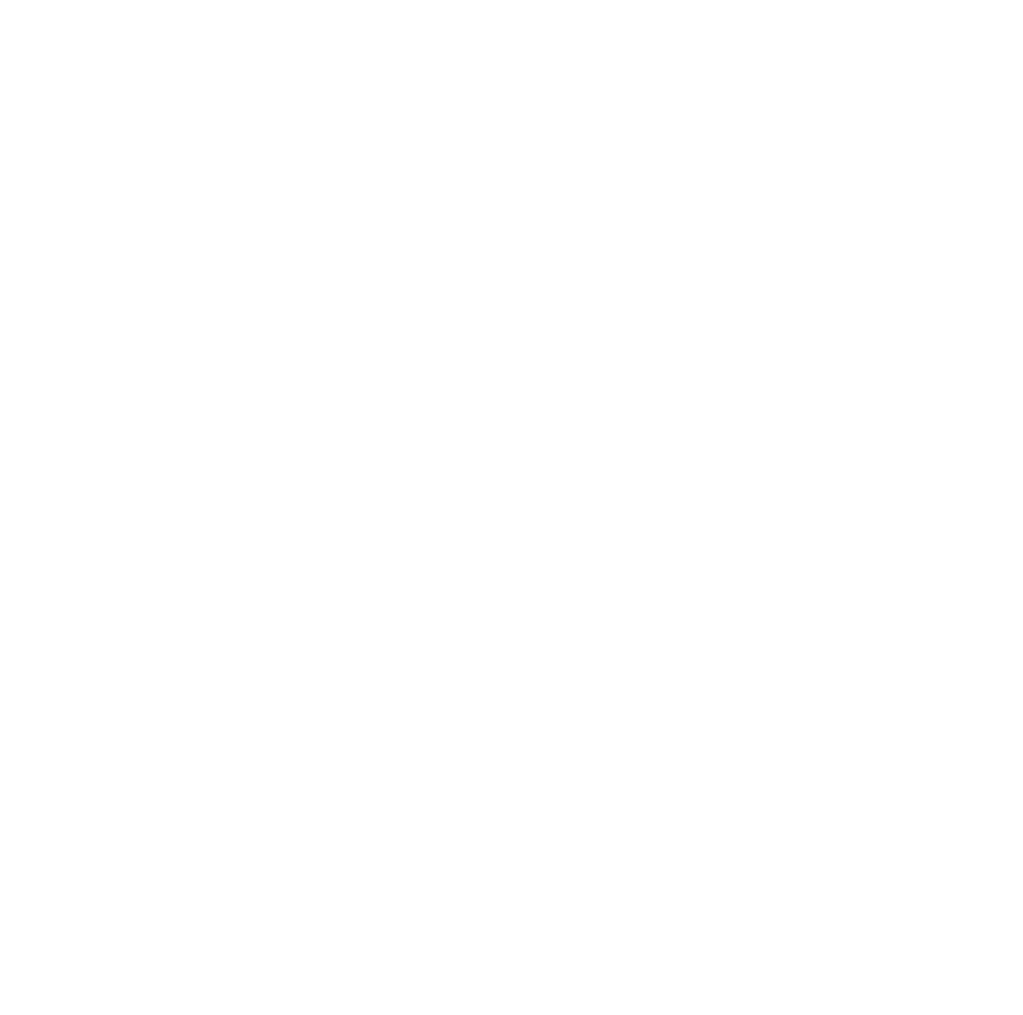
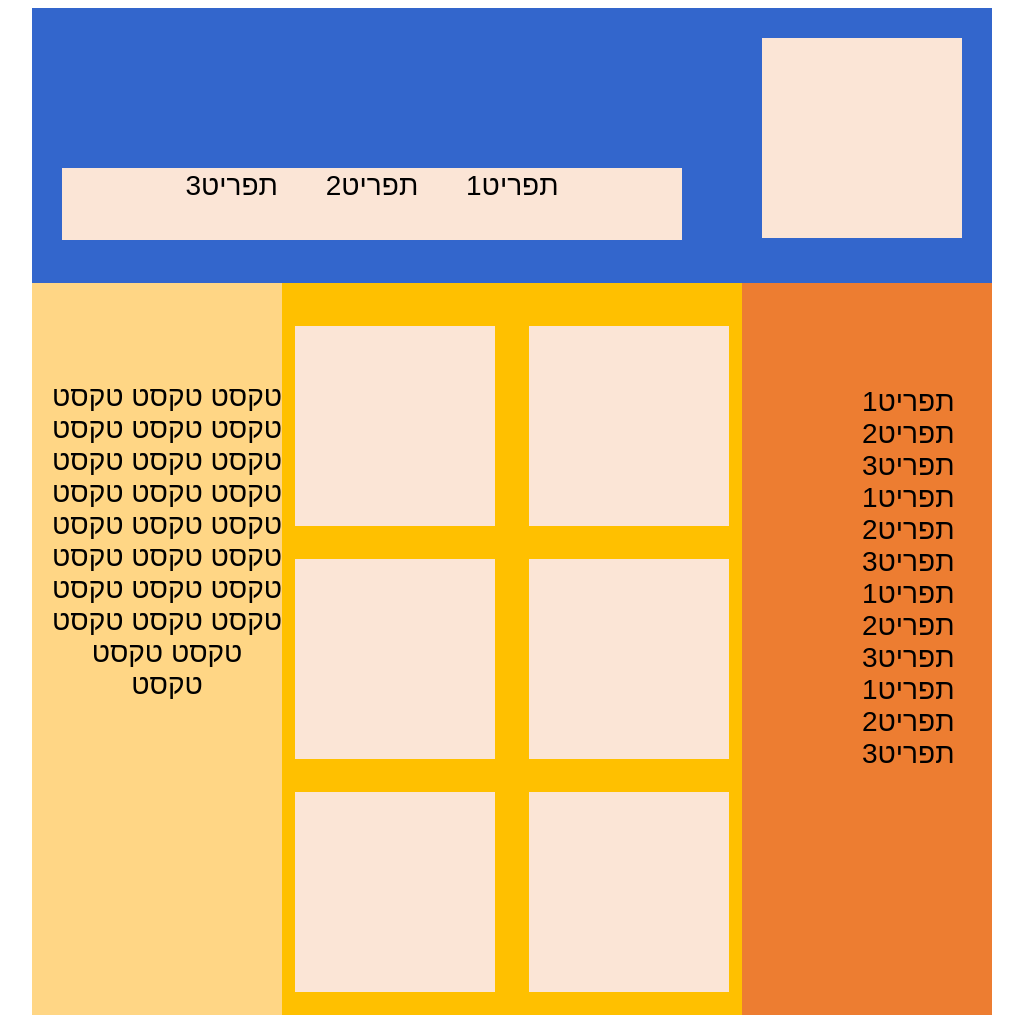
Before and after one commit to haimhi/Prog_WebAppCourse, a plain HTML site: page session4/index.html in a window 1280 px wide. Shown: the top 1015 px of the page, without its empty margins (128-1151 px from the left). Before the commit the page ends 800 px from the top, so only its background shows below. Drawn offline with Linux system fonts and the light colour scheme.

Commit message:
wrapping up

```diff
--- a/session4/index.html
+++ b/session4/index.html
@@ -6,19 +6,58 @@
     <meta charset="UTF-8" />
     <meta http-equiv="X-UA-Compatible" content="IE=edge" />
     <meta name="viewport" content="width=device-width, initial-scale=1.0" />
-    <title>Divs...</title>
+    <link rel="stylesheet" href="./stylesheets/style.css" />
+    <title>Divs and Floats</title>
 </head>
 
-<body>
-    <div id="page">
+<body dir="rtl">
+    <div id="body-content">
         <div id="nav">
-
+            <div id="navbar">
+                <div class="navbar-items">תפריט1</div>
+                <div class="navbar-items">תפריט2</div>
+                <div class="navbar-items">תפריט3</div>
+            </div>
+            <div class="white-box"></div>
         </div>
         <div id="main">
+            <div class="left-article">
+                <p>
+                    טקסט טקסט טקסט טקסט טקסט טקסט טקסט טקסט טקסט טקסט טקסט טקסט טקסט
+                    טקסט טקסט טקסט טקסט טקסט טקסט טקסט טקסט טקסט טקסט טקסט<br />
+                    טקסט טקסט<br />
+                    טקסט<br />
+                </p>
+            </div>
+            <div class="center-article">
+                <div class="white-box-wrapper">
+                    <div class="white-box"></div>
+                    <div class="white-box"></div>
+                    <div class="white-box"></div>
+                    <div class="white-box"></div>
+                    <div class="white-box"></div>
+                    <div class="white-box"></div>
+                </div>
+            </div>
+            <div class="right-article">
+                <div class="right-article-content">
+                    <p>
+                        תפריט1 תפריט2 תפריט3
+                        תפריט1 תפריט2 תפריט3
+                        תפריט1 תפריט2 תפריט3
+                        תפריט1 תפריט2 תפריט3
+                    </p>
+                </div>
+            </div>
+        </div>
 
-        </div>
         <div id="footer">
-
+            <div class="white-box-wrapper">
+                <div class="white-box">טקסט טקסט טקסט טקסט טקסט טקסט טקסט טקסט</div>
+                <div class="white-box">טקסט טקסט טקסט טקסט טקסט טקסט טקסט טקסט</div>
+                <div class="white-box">טקסט טקסט טקסט טקסט טקסט טקסט טקסט טקסט</div>
+                <div class="white-box">טקסט טקסט טקסט טקסט טקסט טקסט טקסט טקסט</div>
+            </div>
         </div>
     </div>
 </body>
--- a/session4/stylesheets/style.css
+++ b/session4/stylesheets/style.css
@@ -1,16 +1,103 @@
-#page {
-    width: 100%;
-    font-size: 26px;
+#body-content {
+    width: 960px;
+    font-family: sans-serif;
+    font-size: 28px;
+    margin: 0 auto;
 }
 
 #nav {
     height: 275px;
+    background-color: #3366cc;
+}
+
+#navbar {
+    background-color: #fbe5d6;
+    height: 72px;
+    width: 620px;
+    float:left;
+    text-align: center;
+    margin-top: 160px;
+    margin-left: 30px;
+}
+
+.navbar-items {
+    display: inline;
+    margin: 10px;
+    padding: 10px;
+    vertical-align: middle;
 }
 
 #main {
     height: 765px;
+    width: 100%;
+}
+
+.left-article {
+    background-color: #ffd685;
+    float:left;
+    width: 250px;
+    height: 100%;
+    text-align: center;
+}
+
+.left-article p {
+    padding-top: 70px;
+    padding-left: 20px;
+}
+
+.center-article {
+    background-color: #ffc000;
+    float: left;
+    width: 460px;
+    height: 100%;
+}
+
+.white-box-wrapper {
+    margin: 30px auto 0 auto;
+}
+
+.white-box {
+    display: inline-block;
+    background-color: #fbe5d6;
+    height: 200px;
+    width: 200px;
+    margin: 13px;
+}
+
+.right-article {
+    background-color: #ed7d31;
+    float:left;
+    width: 250px;
+    height: 100%;
+}
+
+.right-article-content {
+    padding-top: 75px;
+    padding-left: 40%;
+    padding-right: 15%;
 }
 
 #footer {
+    clear: both;
     height: 380px;
+    width: 100%;
+    background-color: #4472c4;
 }
+
+#nav .white-box {
+    margin: 30px;
+}
+
+#footer .white-box-wrapper {
+    padding-top: 90px;
+    margin: 0px;
+}
+
+#footer .white-box {
+    text-align: center;
+    vertical-align: middle;
+}
+
+.center {
+    margin: 0 auto;
+}
```
